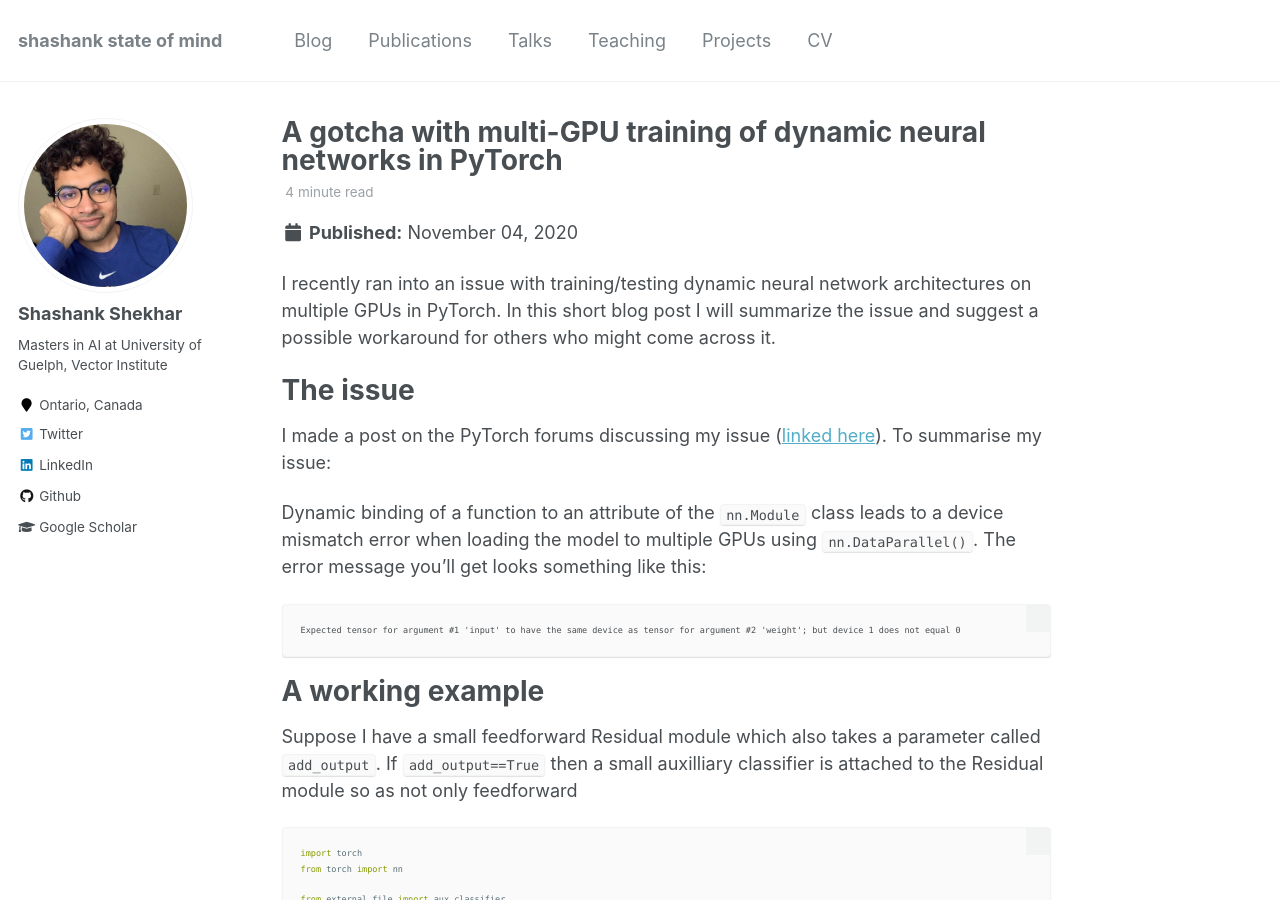
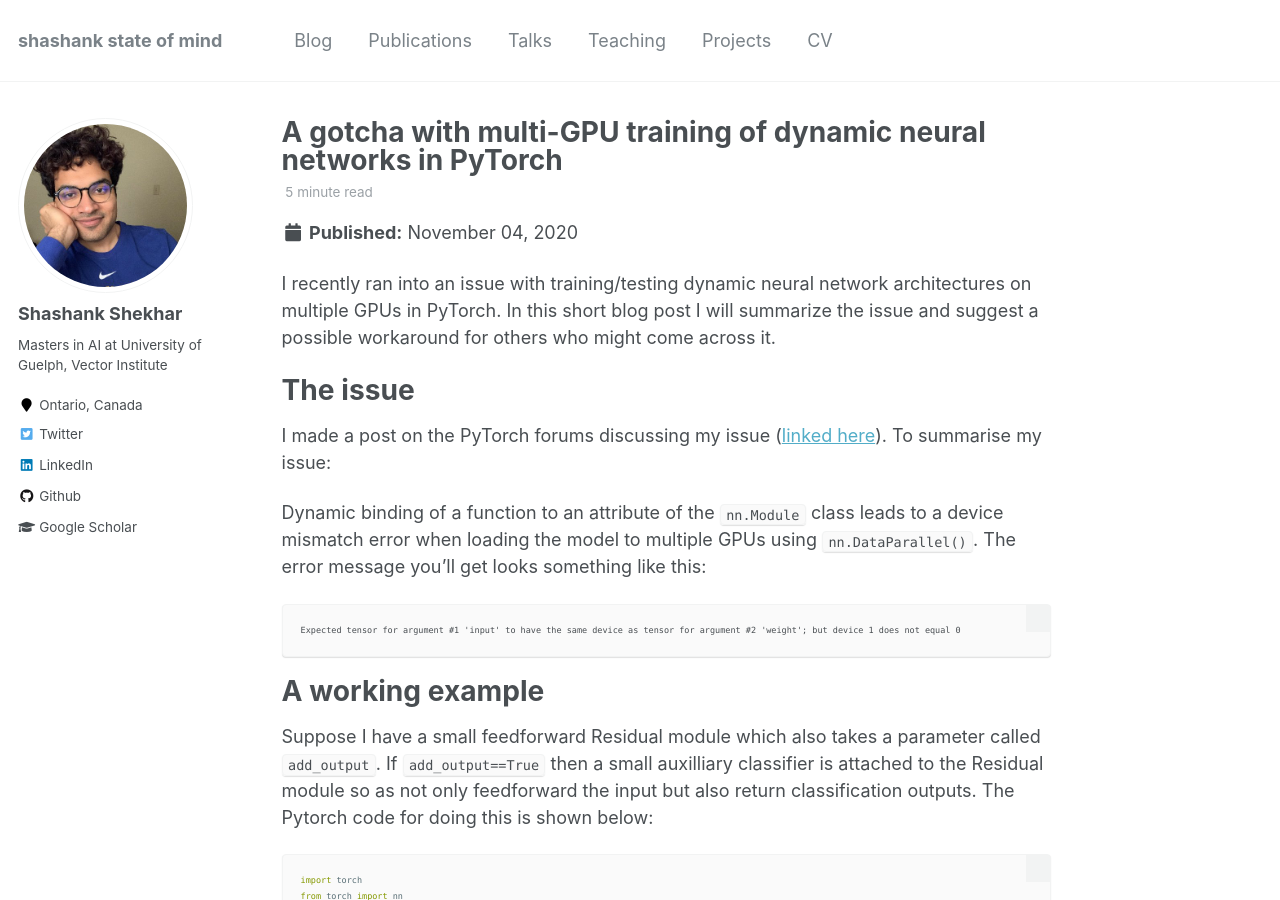
Before and after one commit to sshkhr/sshkhr.github.io, a Jekyll site: the page built from _posts/2020-11-04-pytorch-multi-gpu-issue.md, in a window 1280 px wide and 900 px high. Built offline with Jekyll 4.4.1, drawn with Linux system fonts in a browser that asks for light colours.

Commit message:
minor fix

````diff
--- a/_posts/2020-11-04-pytorch-multi-gpu-issue.md
+++ b/_posts/2020-11-04-pytorch-multi-gpu-issue.md
@@ -21,7 +21,7 @@ Expected tensor for argument #1 'input' to have the same device as tensor for ar
 
 # A working example
 
-Suppose I have a small feedforward Residual module which also takes a parameter called `add_output`. If `add_output==True` then a small auxilliary classifier is attached to the Residual module so as not only feedforward
+Suppose I have a small feedforward Residual module which also takes a parameter called `add_output`. If `add_output==True` then a small auxilliary classifier is attached to the Residual module so as not only feedforward the input but also return classification outputs. The Pytorch code for doing this is shown below:
 
  ```python
 import torch
````
